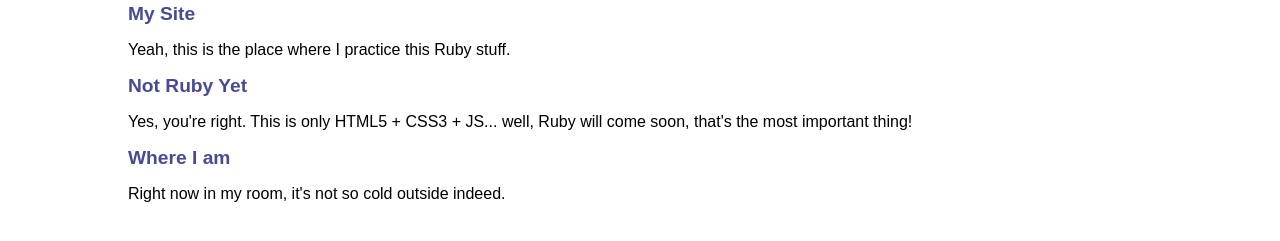
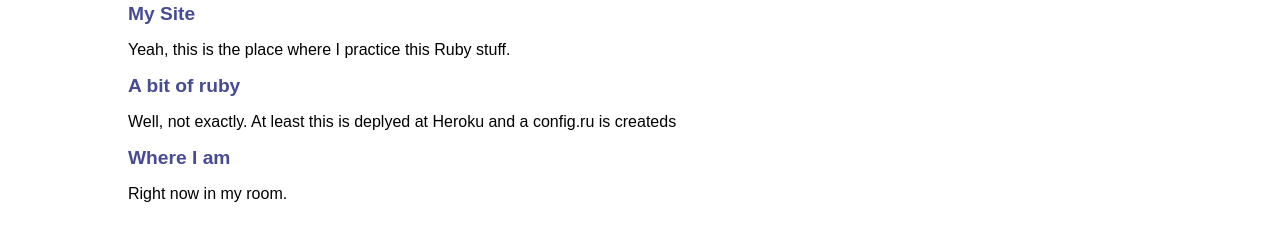
Before and after one commit to fern4lvarez/FernSite, a plain HTML site: page public/index.html in a window 1280 px wide. Shown: the part 119-360 px from the top of the page. Drawn offline with Linux system fonts and the light colour scheme.

Commit message:
New index file

```diff
--- a/public/index.html
+++ b/public/index.html
@@ -17,11 +17,11 @@
 		<h2>My Site</h2>
 		<p>Yeah, this is the place where I practice this Ruby stuff.</p>
 
-		<h2>Not Ruby Yet</h2>
-		<p>Yes, you're right. This is only HTML5 + CSS3 + JS... well, Ruby will come soon, that's the most important thing!</p>
+		<h2>A bit of ruby</h2>
+		<p>Well, not exactly. At least this is deplyed at Heroku and a config.ru is createds</p>
 
 		<h2>Where I am</h2>
-		<p>Right now in my room, it's not so cold outside indeed.</p>
+		<p>Right now in my room.</p>
   </body>
 
 </html>
```
